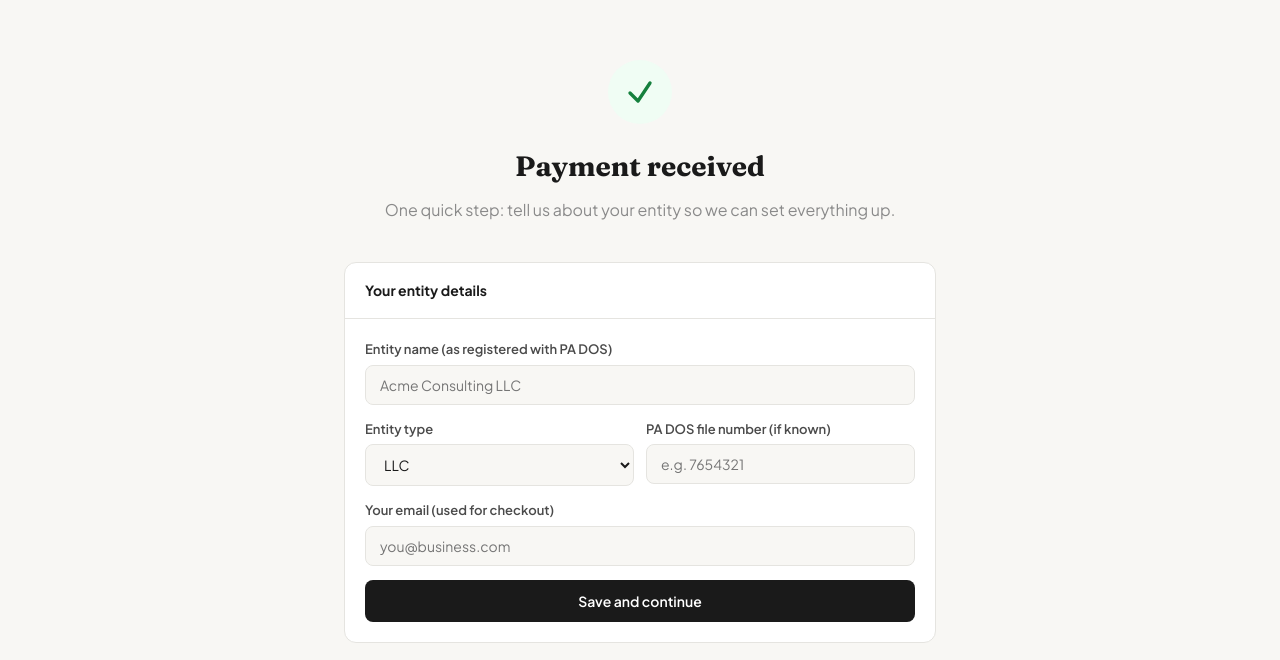
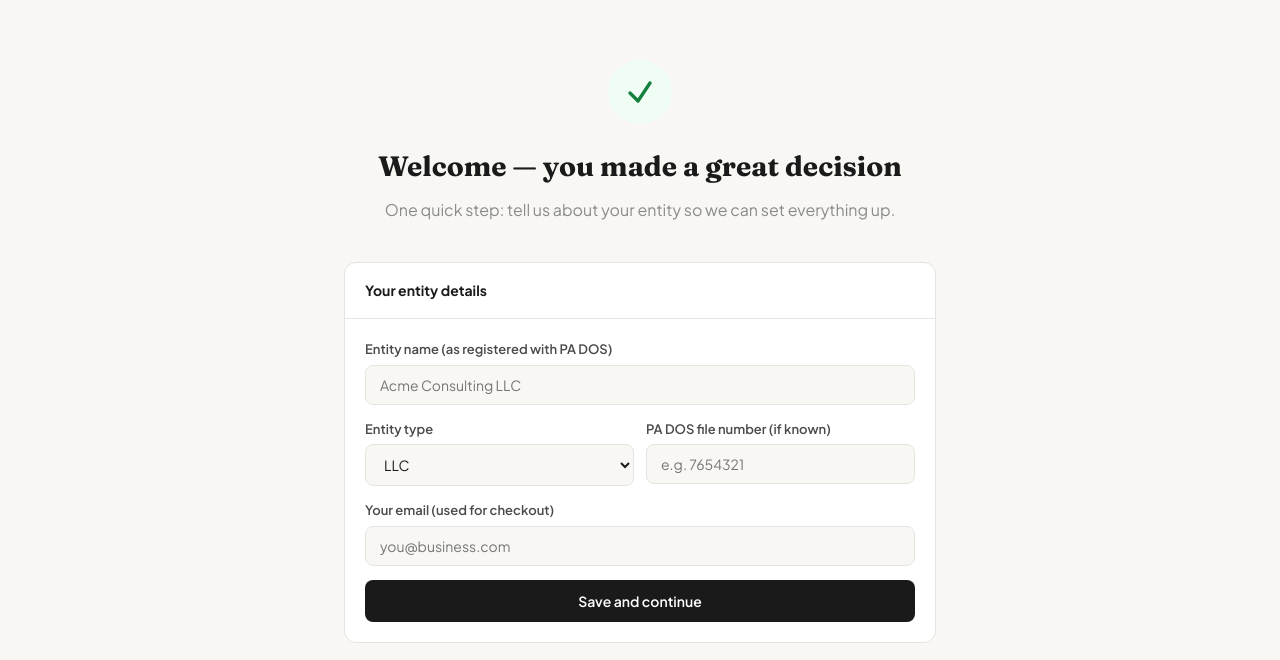
Before and after one commit to pinohu/pa-crop-services, a website: page public/welcome.html in a window 1280 px wide. Shown: the part 61-721 px from the top of the page. Drawn offline with Linux system fonts and the light colour scheme.

Commit message:
Concierge: welcome page — affirming, warm

```diff
--- a/public/welcome.html
+++ b/public/welcome.html
@@ -52,7 +52,7 @@ nav .container{display:flex;align-items:center;gap:10px}
 <section class="hero">
 <div class="container">
 <div class="check-circle"><svg xmlns="http://www.w3.org/2000/svg" fill="none" viewBox="0 0 24 24" stroke-width="2.5" stroke="currentColor"><path stroke-linecap="round" stroke-linejoin="round" d="M4.5 12.75l6 6 9-13.5"/></svg></div>
-<h1>Payment received</h1>
+<h1>Welcome — you made a great decision</h1>
 <p>One quick step: tell us about your entity so we can set everything up.</p>
 </div>
 </section>
```
